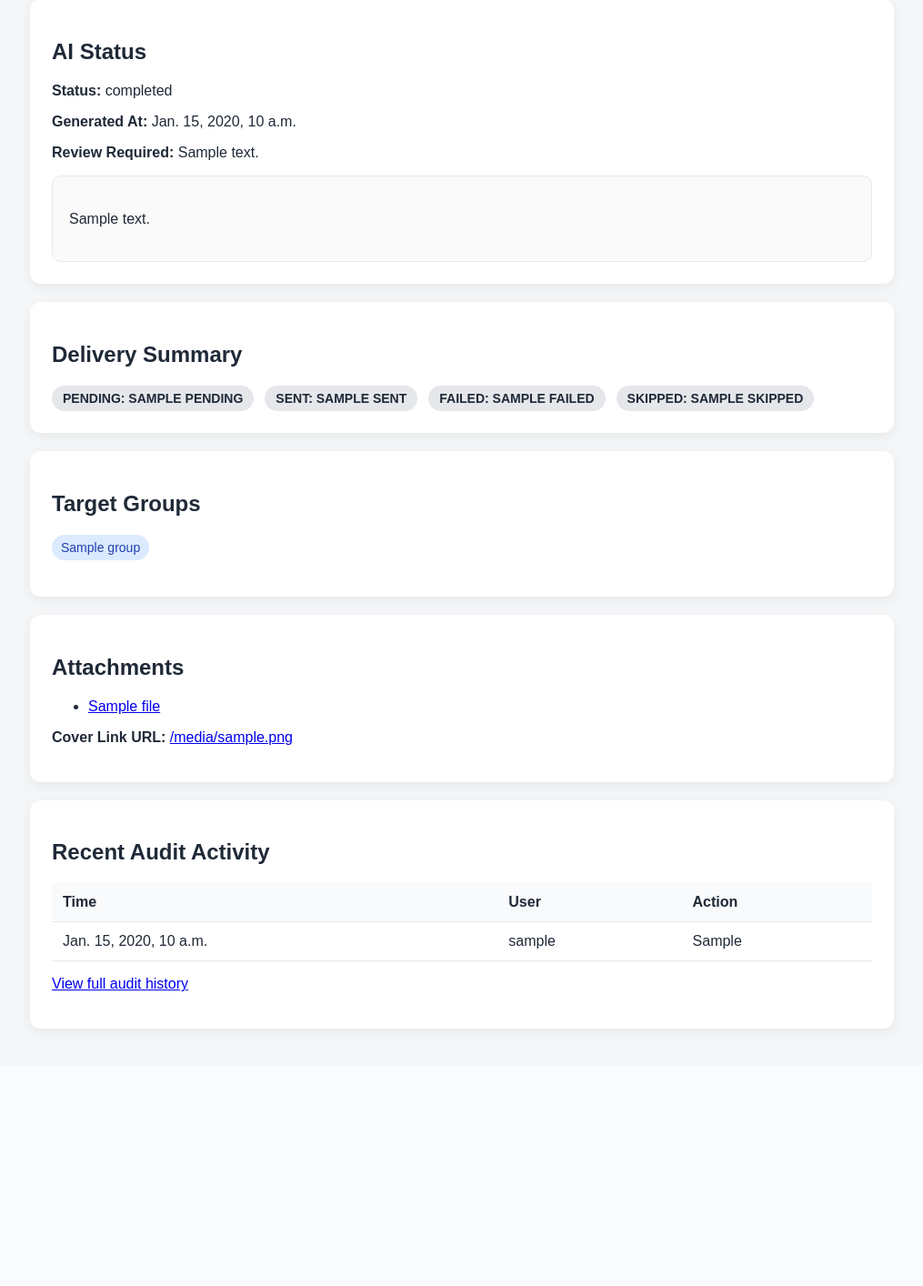
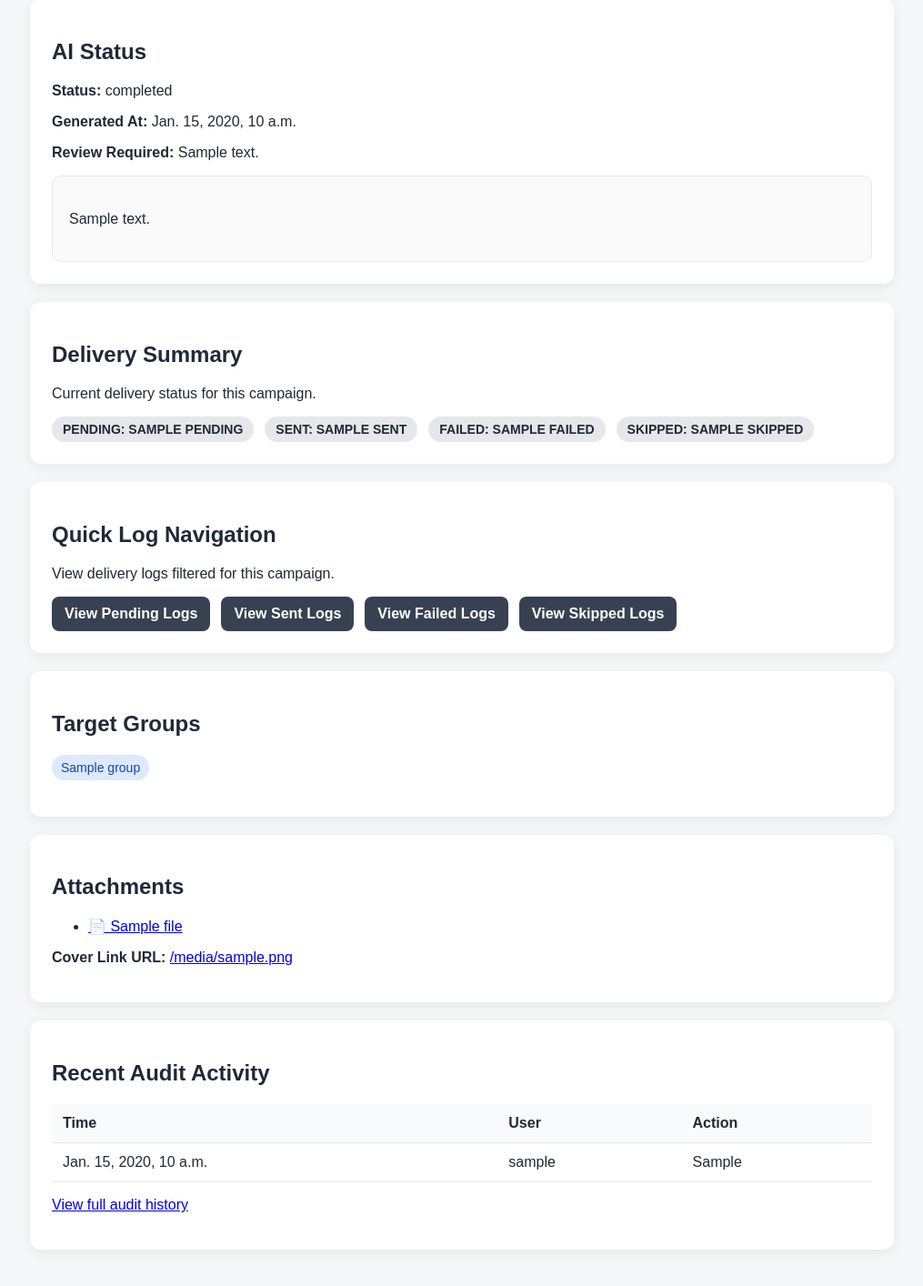
Before and after one commit to ai-lwcc/newsletter-agent, a Django app: template core/templates/core/campaign_detail.html in a window 1280 px wide. Shown: the part 515-1929 px from the top of the page at 91% size, without its empty margins (132-1147 px from the left). Before the commit the page ends 1651 px from the top, so only its background shows below. Run offline with Django 5.2, Linux system fonts and the light colour scheme; the template is opened without the code that fills it: most values are stand-ins (such as "Sample title", 1, 10 or a date in 2020).

Commit message:
improve campaign detail dashboard, attachment display, and navigation from preview page back to campaign details

```diff
--- a/core/templates/core/campaign_detail.html
+++ b/core/templates/core/campaign_detail.html
@@ -122,6 +122,10 @@
     <div class="card">
         <h2>Delivery Summary</h2>
 
+        <p>
+            Current delivery status for this campaign.
+        </p>
+
         <div class="actions">
             <span class="badge">
                 Pending: {{ delivery_summary.pending }}
@@ -138,6 +142,44 @@
             <span class="badge">
                 Skipped: {{ delivery_summary.skipped }}
             </span>
+        </div>
+    </div>
+
+    <div class="card">
+        <h2>Quick Log Navigation</h2>
+
+        <p>
+            View delivery logs filtered for this campaign.
+        </p>
+
+        <div class="actions">
+            <a
+                class="button secondary"
+                href="{% url 'delivery_logs' %}?campaign={{ campaign.id }}&status=pending"
+            >
+                View Pending Logs
+            </a>
+
+            <a
+                class="button secondary"
+                href="{% url 'delivery_logs' %}?campaign={{ campaign.id }}&status=sent"
+            >
+                View Sent Logs
+            </a>
+
+            <a
+                class="button secondary"
+                href="{% url 'delivery_logs' %}?campaign={{ campaign.id }}&status=failed"
+            >
+                View Failed Logs
+            </a>
+
+            <a
+                class="button secondary"
+                href="{% url 'delivery_logs' %}?campaign={{ campaign.id }}&status=skipped"
+            >
+                View Skipped Logs
+            </a>
         </div>
     </div>
 
@@ -161,7 +203,7 @@
                 {% for attachment in campaign.attachments.all %}
                     <li>
                         <a href="{{ attachment.file.url }}">
-                            {{ attachment.file.name }}
+                            📄 {{ attachment.file.name|cut:"campaign_attachments/" }}
                         </a>
                     </li>
                 {% endfor %}
--- a/core/templates/core/campaign_preview.html
+++ b/core/templates/core/campaign_preview.html
@@ -26,6 +26,10 @@
 
     <p>
         <a href="{% url 'dashboard' %}">← Back to Dashboard</a>
+    </p>
+
+    <p>
+        <a href="{% url 'campaign_detail' campaign.id %}">← Back to Campaign Details</a>
     </p>
 
     <div class="card header">
```
